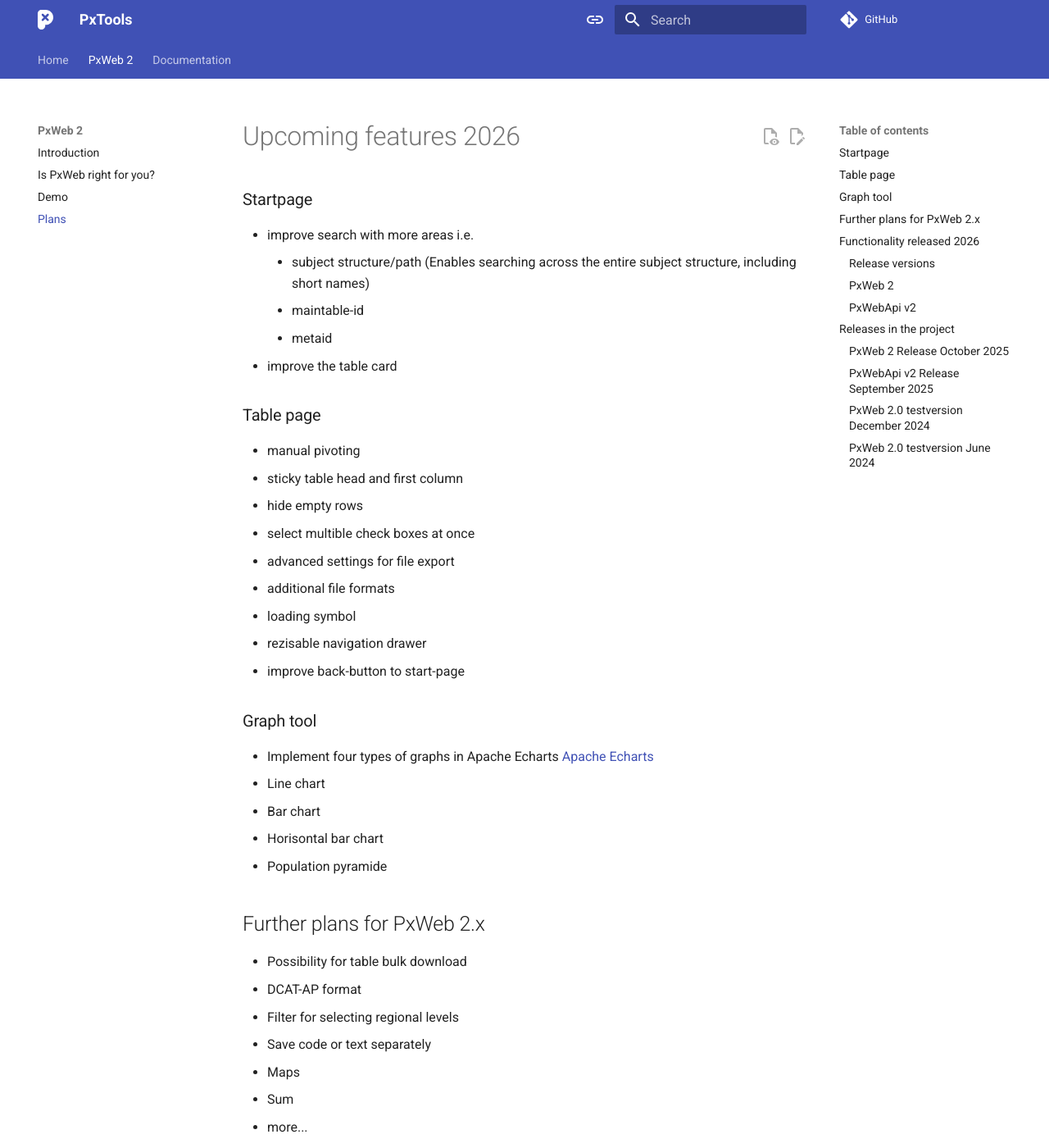
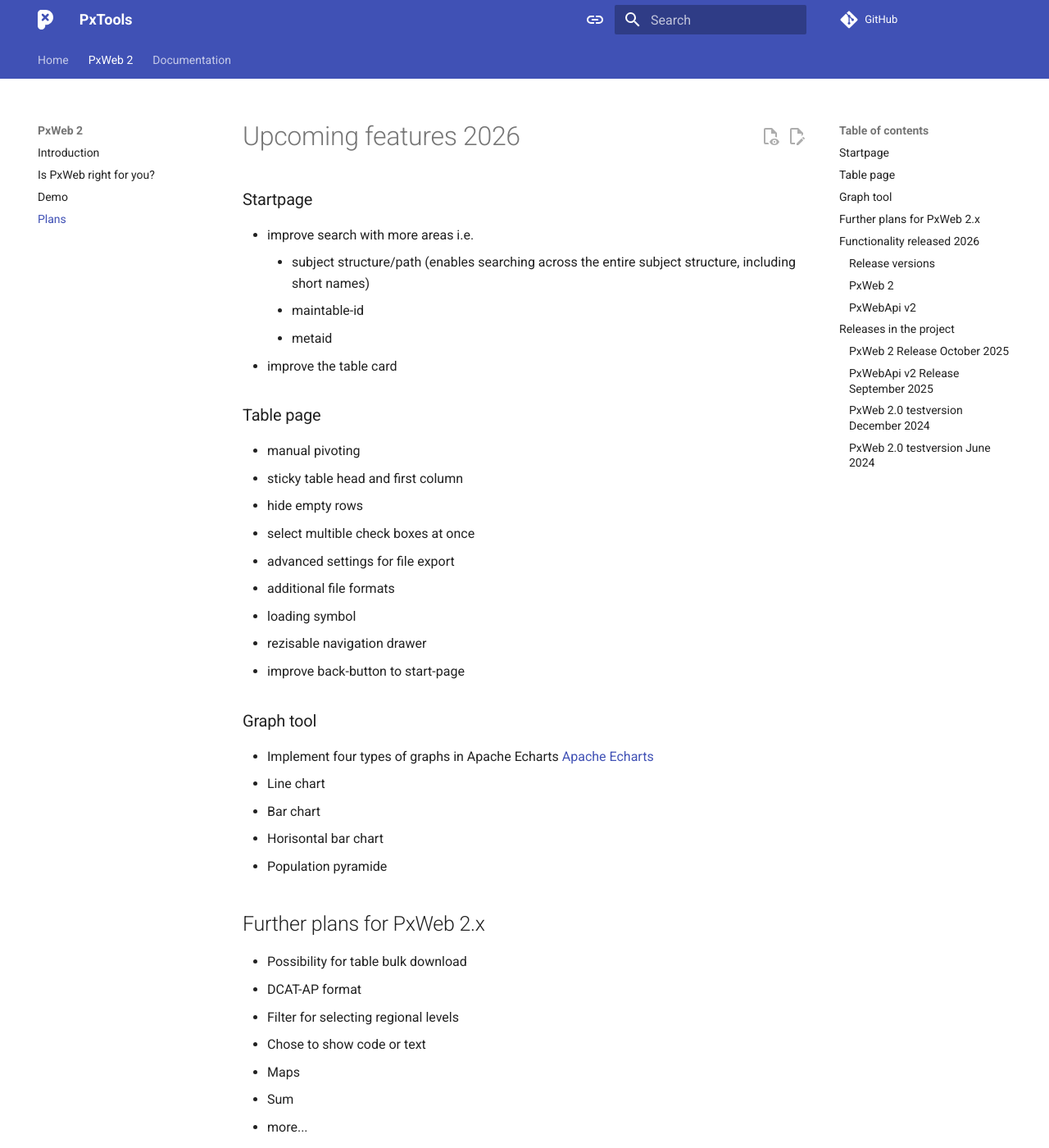
Before and after one commit to PxTools/pxtools.github.io, an MkDocs documentation site: the page built from docs/PxWeb2/project/plans.md, in a window 1280 px wide and 1400 px high. Shown: the whole window at 82% size. Built offline with MkDocs 1.6.1 and Material for MkDocs 9.7.7, drawn with Linux system fonts in a browser that asks for light colours; comment, search, counter and statistics services are not loaded.

Commit message:
Update plans.md for upcoming features and clarity
Corrected capitalization and improved clarity in feature descriptions.

```diff
--- a/docs/PxWeb2/project/plans.md
+++ b/docs/PxWeb2/project/plans.md
@@ -2,7 +2,7 @@
 
 ### Startpage
 - improve search with more areas i.e.
-    - subject structure/path (Enables searching across the entire subject
+    - subject structure/path (enables searching across the entire subject
       structure, including short names)
     - maintable-id
     - metaid
@@ -30,7 +30,7 @@
 - Possibility for table bulk download
 - DCAT-AP format
 - Filter for selecting regional levels
-- Save code or text separately
+- Chose to show code or text
 - Maps
 - Sum
 - more...
```
Also changed, not shown: other parts of docs/PxWeb2/project/plans.md (+0 -1 lines).
